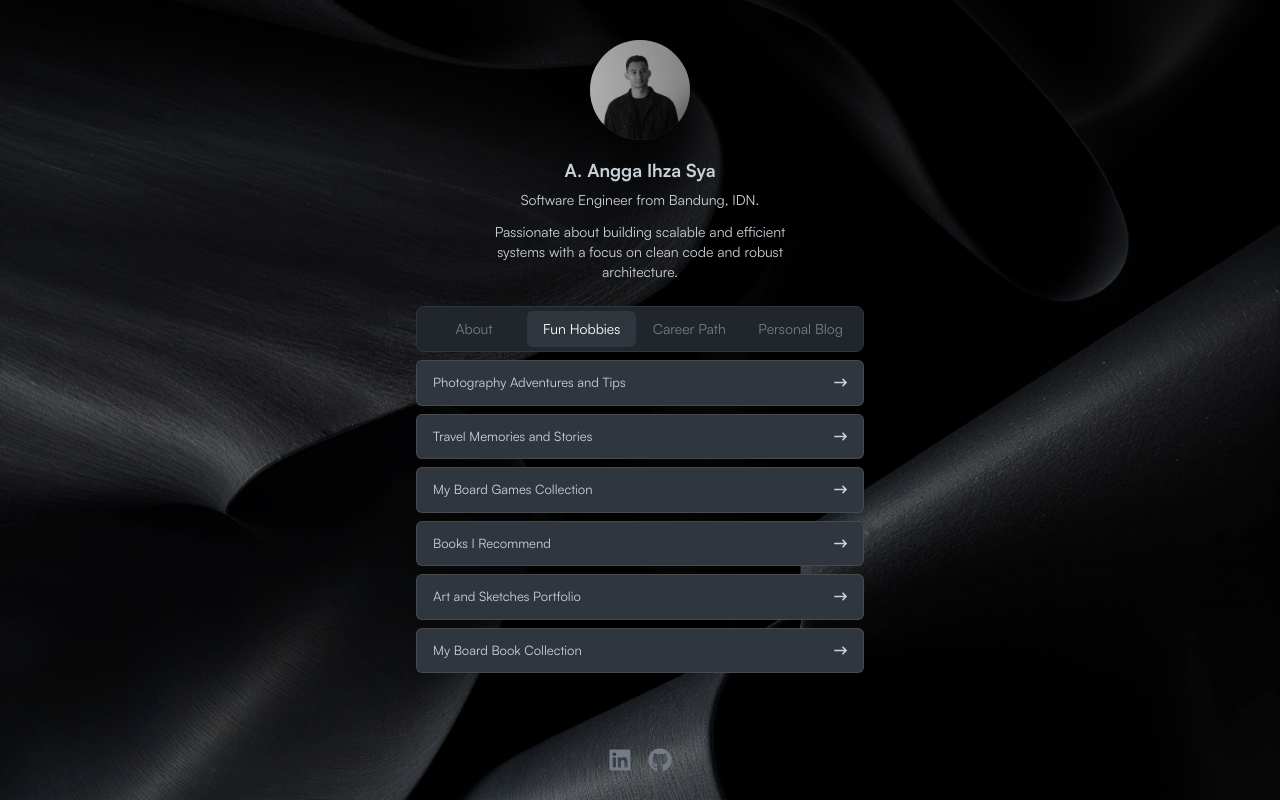
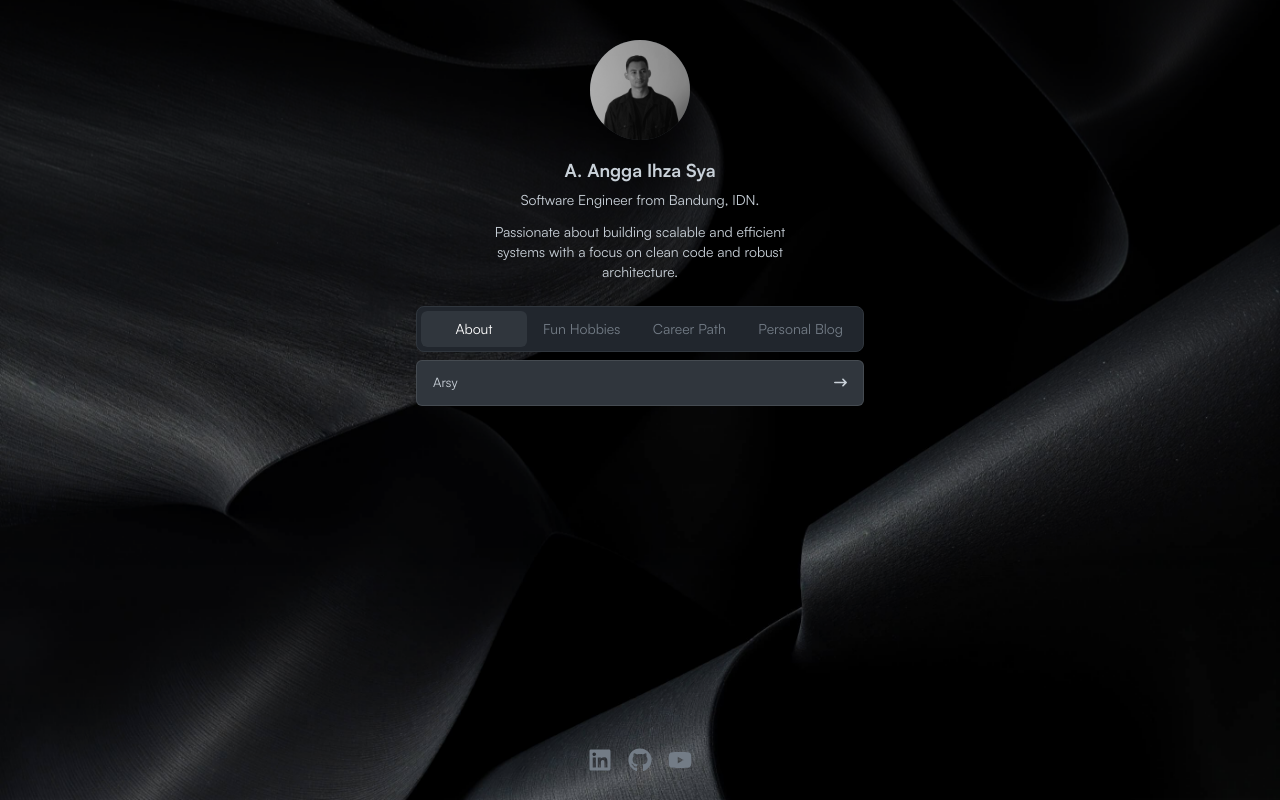
Before and after one commit to anggaihza/personal-link-in-bio, a React (Vite) app: page / in a window 1280 px wide. Built offline with nearby package versions, Linux system fonts and the light colour scheme; a web font is replaced by a local one.

Commit message:
finalizing arsy vision

```diff
--- a/src/components/personal/ArsyVision.jsx
+++ b/src/components/personal/ArsyVision.jsx
@@ -2,8 +2,9 @@ import React from "react";
 
 const ArsyVision = () => {
   return (
-    <div className="max-w-2xl mx-auto p-6 mt-1">
-      <div className="text-left mb-6">
+    <div className="bg-[#fdfcfc]">
+      <div className="max-w-2xl mx-auto p-6 ">
+        <div className="text-left mb-6 mt-1">
           <h3
             className="text-2xl font-bold text-gray-800"
             style={{ fontFamily: "Cinzel Decorative, serif" }}
@@ -14,19 +15,19 @@ const ArsyVision = () => {
             className="text-gray-600 mt-4 text-justify"
             style={{ fontFamily: "PT Serif, serif" }}
           >
-          Setelah lulus Bachelor Degree (S1) di Bandung pada tahun 2021, Arsy
+            Setelah lulus Sarjana (S1) di Bandung pada tahun 2021, Arsy
             melanjutkan pendidikan di bidang Software Engineering selama kurang
-          lebih satu tahun di salah satu kampus Jakarta dan salah satu yang
+            lebih satu tahun di Jakarta, di salah satu kampus Engineering yang
             terbaik di Indonesia.
           </p>
           <p
             className="text-gray-600 mt-2 text-justify"
             style={{ fontFamily: "PT Serif, serif" }}
           >
-          Saat ini Arsy adalah seorang profesional Software Engineer muslim yang
-          saat ini bekerja di salah satu perusahaan Software House di Dago
-          Bandung dan dipercaya bekerja sama dengan berbagai tim dari berbagai
-          negara dalam proyek berskala global.
+            Saat ini Arsy adalah seorang profesional Software Engineer muslim
+            yang saat ini bekerja di salah satu perusahaan Software House di
+            Dago Bandung dan dipercaya bekerja sama dengan berbagai tim dari
+            berbagai negara dalam proyek berskala global.
           </p>
           <p
             className="text-gray-600 mt-2 text-justify"
@@ -51,11 +52,11 @@ const ArsyVision = () => {
             className="text-gray-600 mt-2 text-justify"
             style={{ fontFamily: "PT Serif, serif" }}
           >
-          Arsy dapat berkomunikasi dalam Bahasa Indonesia dan Inggris, aktif di
-          komunitas teknologi khususnya di Bandung. Sebagai seorang Muslim, Arsy
-          selalu menjunjung nilai kejujuran sebagaimana itu yang selalu di
-          tekankan di lingkungan keluarga sejak kecil, juga kerja keras, dan
-          kebermanfaatan dalam setiap pekerjaan.
+            Arsy dapat berkomunikasi dalam Bahasa Indonesia dan Inggris, aktif
+            di komunitas teknologi khususnya di Bandung. Sebagai seorang Muslim,
+            Arsy selalu menjunjung nilai kejujuran sebagaimana itu yang selalu
+            di tekankan di lingkungan keluarga sejak kecil, juga kerja keras,
+            dan kebermanfaatan dalam setiap pekerjaan.
           </p>
           <p
             className="text-gray-600 mt-2 text-justify"
@@ -116,6 +117,7 @@ const ArsyVision = () => {
           </div>
         </div>
       </div>
+    </div>
   );
 };
 
--- a/src/pages/LinkInBioUi.jsx
+++ b/src/pages/LinkInBioUi.jsx
@@ -6,13 +6,14 @@ import {
   FaGithub,
   FaTiktok,
   FaArrowRight,
+  FaYoutube,
 } from "react-icons/fa";
 import { FaArrowRightLong, FaArrowUpRightFromSquare } from "react-icons/fa6";
 import { Link } from "react-router-dom";
 import profileImage from "../assets/profile.jpg";
 
 const LinkInBioUI = () => {
-  const [activeTab, setActiveTab] = useState("Fun Hobbies");
+  const [activeTab, setActiveTab] = useState("About");
   const [isOverflowing, setIsOverflowing] = useState(false);
   const tabsRef = useRef(null);
 
@@ -27,17 +28,15 @@ const LinkInBioUI = () => {
   const content = {
     About: [{ title: "Arsy", link: "/vision" }],
     "Fun Hobbies": [
-      { title: "Photography Adventures and Tips", link: "#" },
-      { title: "Travel Memories and Stories", link: "#" },
-      { title: "My Board Games Collection", link: "#" },
-      { title: "Books I Recommend", link: "#" },
-      { title: "Art and Sketches Portfolio", link: "#" },
-      { title: "My Board Book Collection", link: "#" },
+      { title: "Photography Adventures and Tips (soon)", link: "#" },
+      { title: "Basketball and Sports (soon)", link: "#" },
+      { title: "Travel Memories and Stories (soon)", link: "#" },
+      { title: "Books I Recommend (soon)", link: "#" },
+      { title: "Art and Sketches Portfolio (soon)", link: "#" },
     ],
     "Career Path": [
-      { title: "How I Became a UI Developer", link: "#" },
-      { title: "My Journey at Apple", link: "#" },
-      { title: "Tech Skills You Should Learn", link: "#" },
+      { title: "How I Became a Software Engineer (soon)", link: "#" },
+      { title: "Tech Skills You Should Learn (soon)", link: "#" },
     ],
     "Personal Blog": [],
     // "Adventures and Tips": [
@@ -178,6 +177,14 @@ const LinkInBioUI = () => {
         >
           <FaGithub size={24} />
         </a>
+        <a
+          href="https://www.youtube.com/@anggaarrsy"
+          target="_blank"
+          rel="noopener noreferrer"
+          className="text-[#737C86] hover:text-[#C9D1D9]"
+        >
+          <FaYoutube size={24} />
+        </a>
       </div>
     </div>
   );
```
Lines whose indentation alone changed are shown as unchanged.
